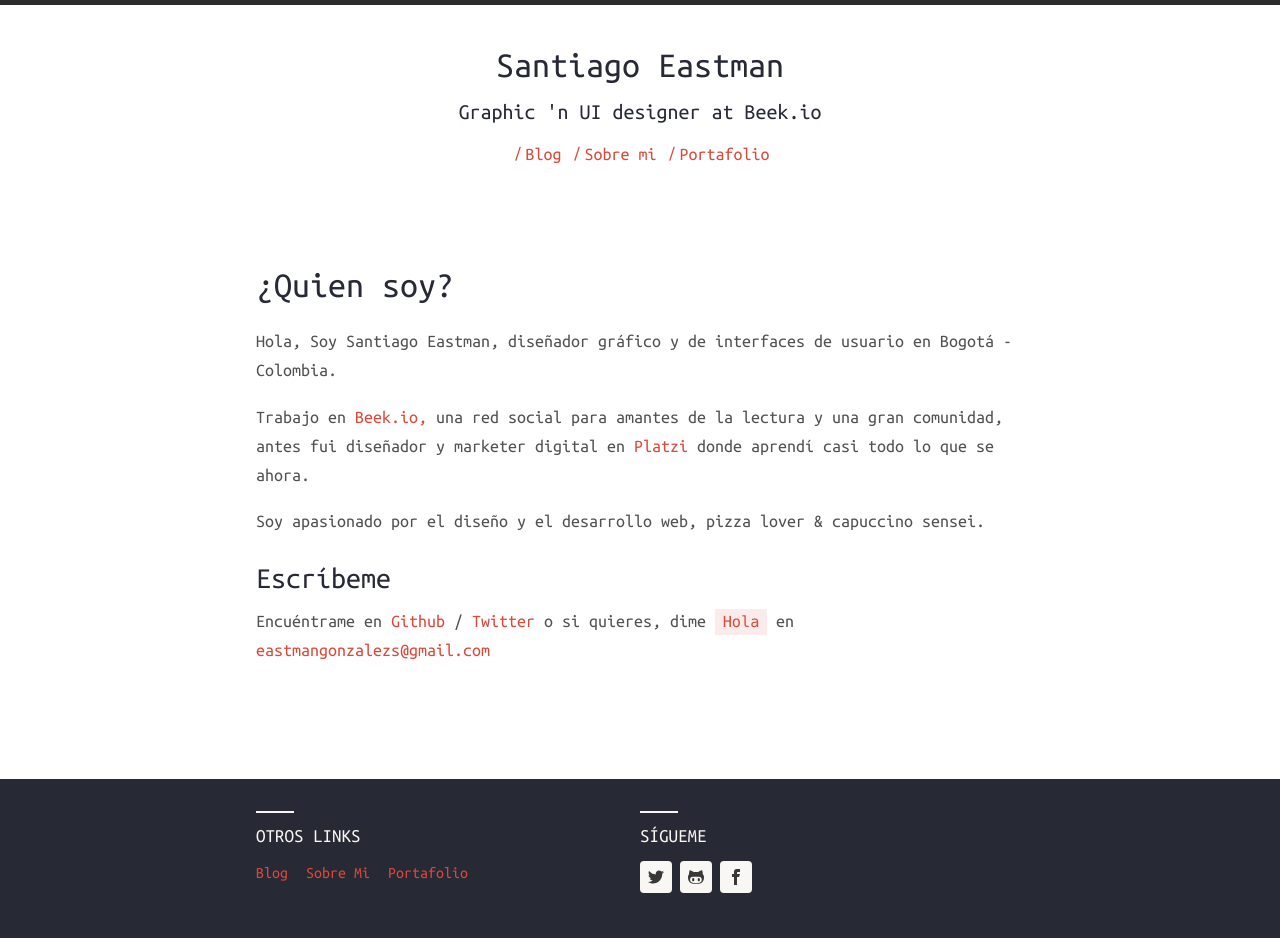
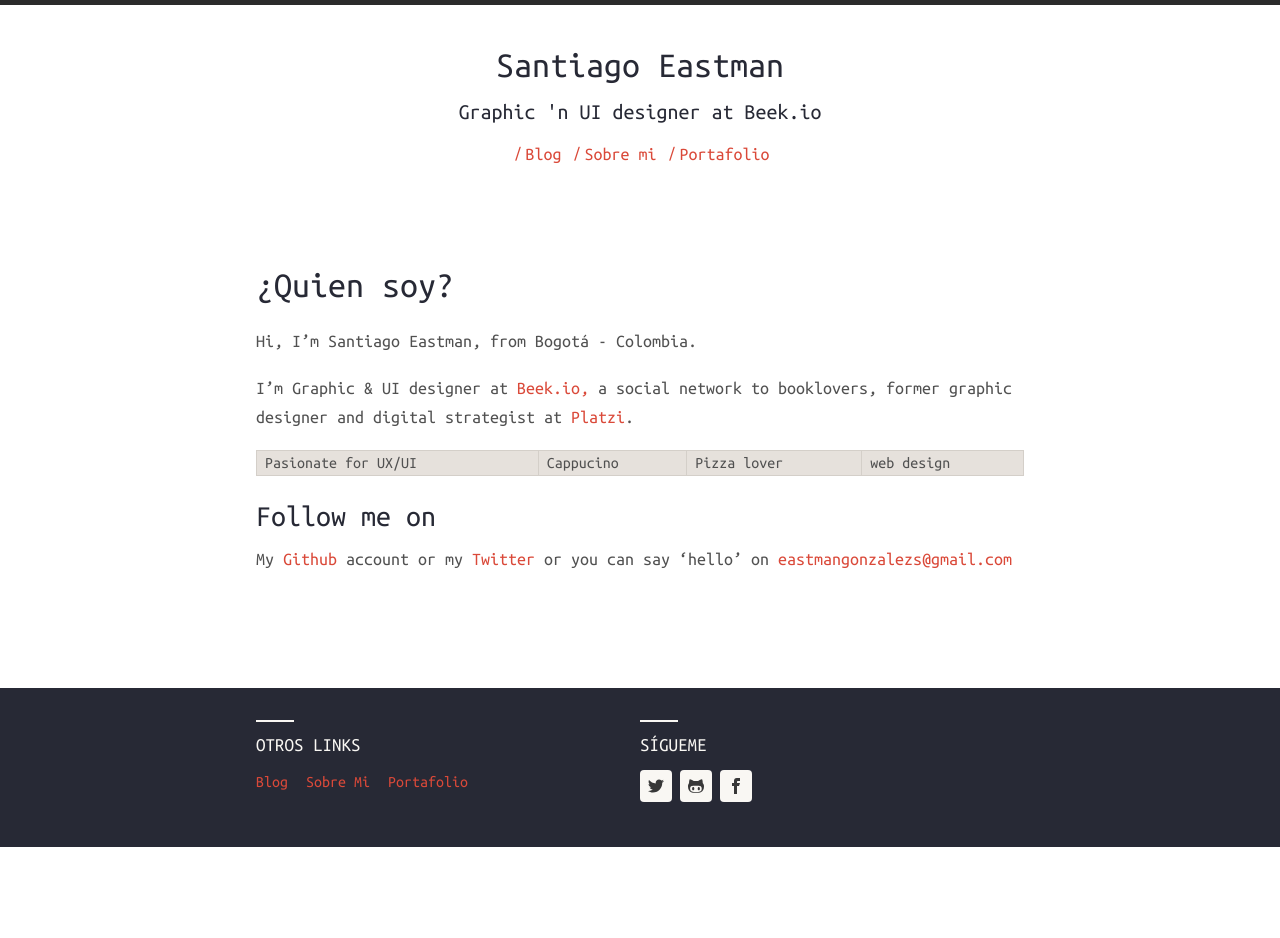
Before and after one commit to Eastmango/Blog, a Jekyll site: the page built from about.md, in a window 1280 px wide. Built offline with Jekyll 4.4.1, drawn with Linux system fonts in a browser that asks for light colours; nearby versions of some CDN libraries; after the commit the page ends 900 px from its top, so only the background shows below that.

Commit message:
change about me description

```diff
--- a/about.md
+++ b/about.md
@@ -4,15 +4,15 @@
 permalink: /about/
 ---
 
-Hola, Soy Santiago Eastman, diseñador gráfico y de interfaces de usuario en Bogotá - Colombia.
+Hi, I'm Santiago Eastman, from Bogotá - Colombia.
 
-Trabajo en [Beek.io,][beek] una red social para amantes de la lectura y una gran comunidad, antes fui diseñador y marketer digital en [Platzi][platzi] donde aprendí casi todo lo que se ahora.
+I'm Graphic & UI designer at [Beek.io,][beek] a social network to booklovers, former graphic designer and digital strategist at [Platzi][platzi].
 
-Soy apasionado por el diseño y el desarrollo web, pizza lover & capuccino sensei.
+Pasionate for UX/UI | Cappucino | Pizza lover | web design
 
-### Escríbeme
+### Follow me on
 
-Encuéntrame en [Github][github] / [Twitter][Twitter] o si quieres, dime  `Hola` en
+My [Github][github] account or my [Twitter][Twitter] or you can say 'hello' on
 [eastmangonzalezs@gmail.com](eastmangonzalezs@gmail.com)
 
 
```
